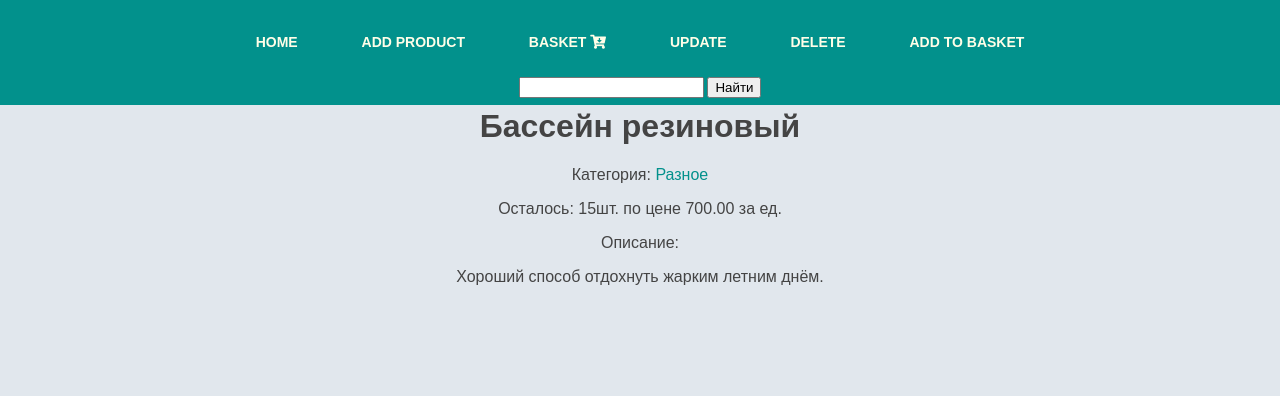
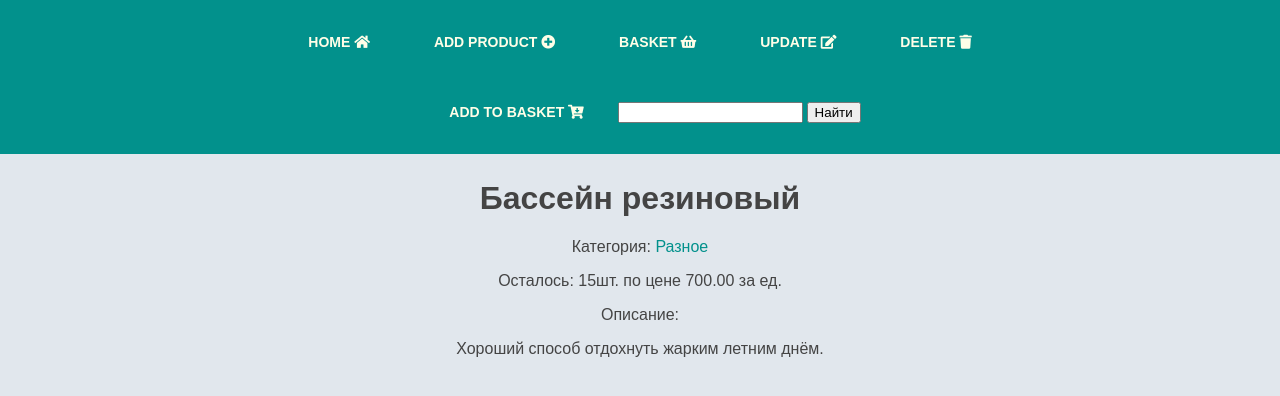
Before and after one commit to Beknasar/python_group_6_homework_71_Ulanbek_uulu_Beknasar, a Django app: page /product/2/ in a window 1280 px wide. Shown: the top 396 px of the page. Run offline with Django 3.2, Linux system fonts and the light colour scheme; data comes from the database, SQL or seed files in the repository; some libraries are stand-ins or nearby versions.

Commit message:
Подправлены стили кнопок.

```diff
--- a/source/webapp/static/css/style.css
+++ b/source/webapp/static/css/style.css
@@ -202,7 +202,7 @@ nav a {
 }
 
 .content {
-    margin-top: 12%;
+    margin-top: 20%;
 }
 
 .pagination a, .pagination .page-disabled {
--- a/source/webapp/templates/base.html
+++ b/source/webapp/templates/base.html
@@ -16,9 +16,9 @@
 <nav class="navbar">
     <div class="container">
         <ul class="menu">
-            <li><a href="{% url 'index' %}">Home</a></li>
-            <li><a href="{% url 'product_create' %}">Add Product</a></li>
-             <li><a href="{% url 'basket_view' %}">Basket <i class="fas fa-cart-arrow-down"></i></a></li>
+            <li><a href="{% url 'index' %}">Home <i class="fas fa-home"></i></a></li>
+            <li><a href="{% url 'product_create' %}">Add Product <i class="fas fa-plus-circle"></i></a></li>
+             <li><a href="{% url 'basket_view' %}">Basket <i class="fas fa-shopping-basket"></i></a></li>
             {% block menu %}{% endblock %}
             <li>
                 <form action="{% url 'index' %}" method="GET">
--- a/source/webapp/templates/product_view.html
+++ b/source/webapp/templates/product_view.html
@@ -3,9 +3,9 @@
 {% block title %}View{% endblock %}
 
 {% block menu %}
-    <li><a href="{% url 'product_update' product.pk %}">Update</a></li>
-    <li><a href="{% url 'product_delete' product.pk %}">Delete</a></li>
-    <li><a href="#">Add to basket</a></li>
+    <li><a href="{% url 'product_update' product.pk %}">Update <i class="fas fa-edit"></i></a></li>
+    <li><a href="{% url 'product_delete' product.pk %}">Delete <i class="fas fa-trash"></i></a></li>
+    <li><a href="{% url 'basket_count' product.pk%}">Add to basket <i class="fas fa-cart-arrow-down"></i></a></li>
 {% endblock %}
 
 {% block content %}
```
